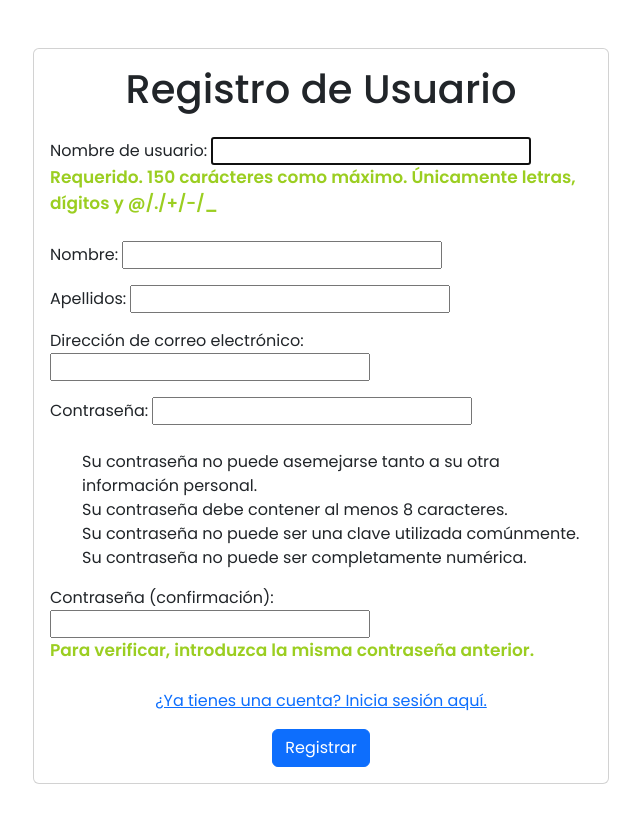
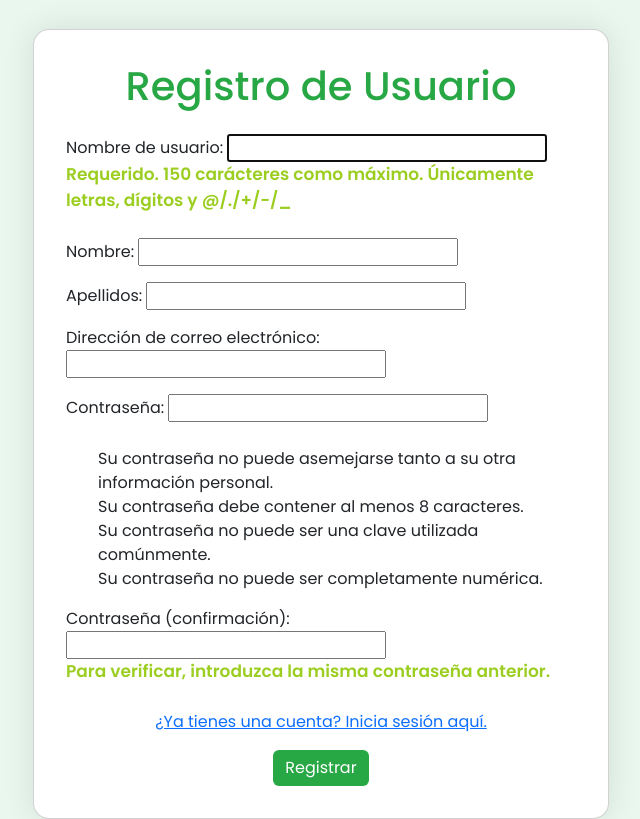
Before and after one commit to MatiAraneda/sitio, a Django app: page /registro/ in a window 1280 px wide. Shown: the whole page, without its empty margins (319-959 px from the left). Before the commit the page ends 784 px from the top, so only its background shows below. Run offline with Django 5.2, Linux system fonts and the light colour scheme.

Commit message:
registro

```diff
--- a/aplicacion/templates/registration/registro.html
+++ b/aplicacion/templates/registration/registro.html
@@ -5,15 +5,73 @@
     <meta charset="UTF-8">
     <meta name="viewport" content="width=device-width, initial-scale=1.0">
     <title>Registro</title>
-    <!-- Bootstrap CSS -->
+
     <link href="https://cdn.jsdelivr.net/npm/bootstrap@5.3.0/dist/css/bootstrap.min.css" rel="stylesheet">
-    <!-- Tu archivo CSS personalizado -->
+
     <link href="{% static 'css/style.css' %}" rel="stylesheet">
+    <style>
+        body {
+            background: #e9f7ef;
+            display: flex;
+            justify-content: center;
+            align-items: center;
+            height: 100vh;
+        }
+        .card {
+            border-radius: 1rem;
+            box-shadow: 0 0 2rem rgba(0, 0, 0, 0.1);
+            background: #ffffff;
+        }
+        .card-body {
+            padding: 2rem;
+        }
+        .btn-primary {
+            background: #28a745;
+            border: none;
+        }
+        .btn-primary:hover {
+            background: #218838;
+        }
+        .esquina {
+            position: fixed;
+            top: 1rem;
+            right: 1rem;
+            font-size: 1.2rem;
+            text-decoration: none;
+            color: #28a745;
+        }
+        .esquina:hover {
+            color: #218838;
+        }
+        h1.card-title {
+            color: #28a745;
+        }
+        p a {
+            color: #28a745;
+        }
+        p a:hover {
+            color: #218838;
+        }
+        .form-label {
+            text-align: right;
+        }
+        .form-group {
+            display: flex;
+            align-items: center;
+            justify-content: space-between;
+        }
+        .form-control {
+            margin-left: 10px;
+        }
+        .container {
+            max-width: 600px;
+        }
+    </style>
 </head>
 <body>
     <div class="container">
         <div class="row justify-content-center mt-5">
-            <div class="col-md-6">
+            <div class="col-md-12">
                 <div class="card">
                     <div class="card-body">
                         <h1 class="card-title text-center">Registro de Usuario</h1>
@@ -34,7 +92,6 @@
         </div>
     </div>
 
-    <!-- Bootstrap JavaScript y otros scripts -->
     <script src="https://cdn.jsdelivr.net/npm/bootstrap@5.3.0/dist/js/bootstrap.bundle.min.js"></script>
     <script src="{% static 'js/validaciones.js' %}"></script>
 </body>
```
